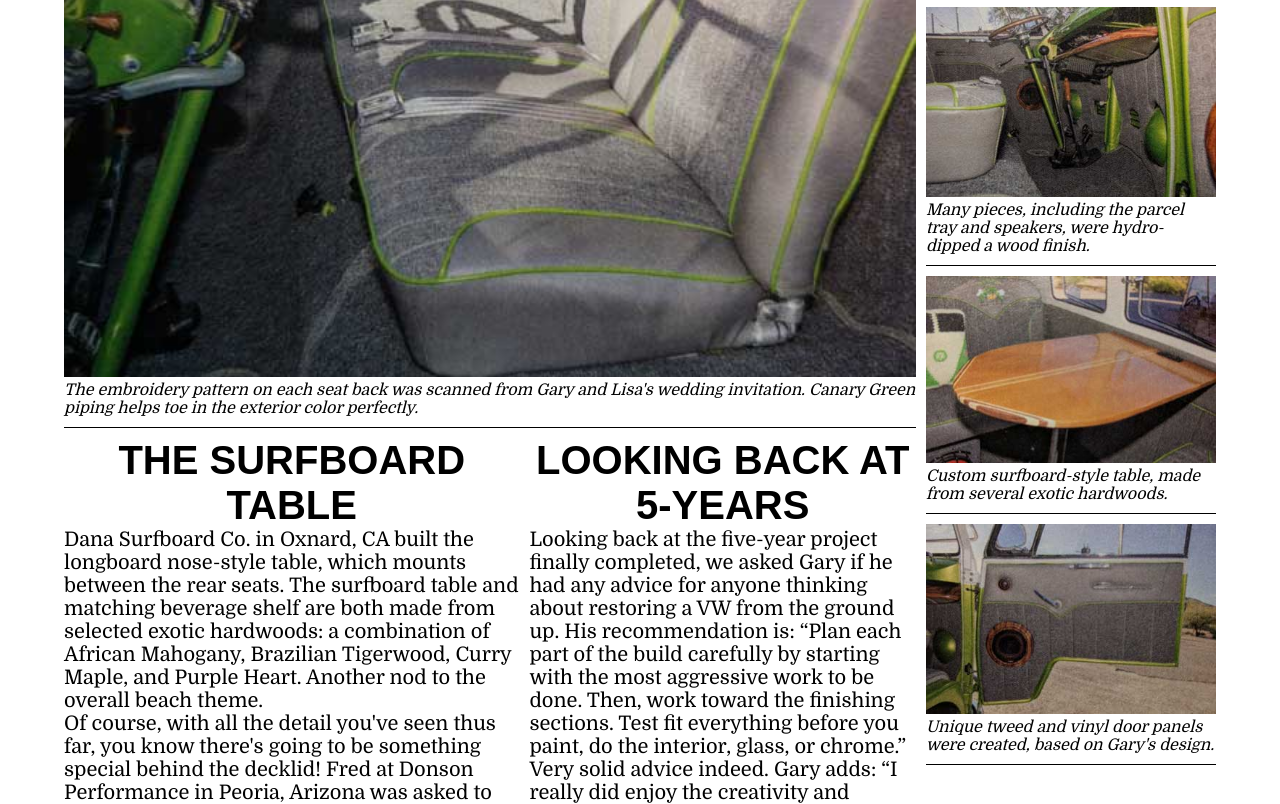
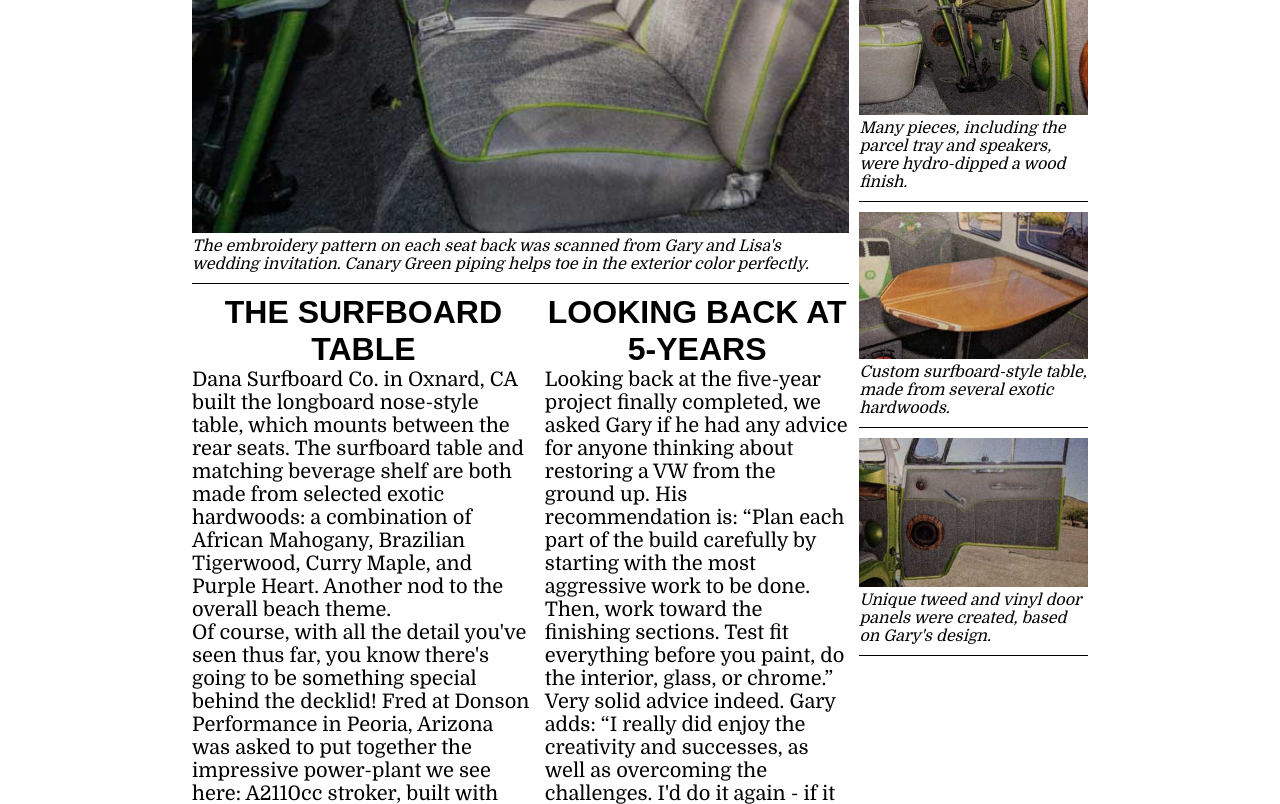
Before and after one commit to cameronl-4908/graph130-final, a plain HTML site: page pages/page3.html in a window 1280 px wide. Shown: the part 626-1430 px from the top of the page. Drawn offline with Linux system fonts and the light colour scheme; a web font is replaced by a local one.

Commit message:
some more clean

```diff
--- a/styles/four1024.css
+++ b/styles/four1024.css
@@ -23,9 +23,7 @@ figure {
     font-size:.75em;
     width:100%;
 }
-main {
-    margin:0px 10%;
-}
+
 .spec p {
     font-size:1em;
 }
--- a/styles/four1280.css
+++ b/styles/four1280.css
@@ -1,3 +1,6 @@
+main {
+    margin:0px 15%;
+}
 .tiny {
     display:grid;
     grid-template-areas:
--- a/styles/index1024.css
+++ b/styles/index1024.css
@@ -1,6 +1,7 @@
 body {
     font-size:1.5em;
     background-size:cover;
+
 
 }
 
--- a/styles/index1280.css
+++ b/styles/index1280.css
@@ -4,7 +4,7 @@ body {
     font-size:2em;
 }
 .indexmain {
-    margin:0px 5%;
+    margin:0px 15%;
 }
 .intro p {
     font-size:2em;
--- a/styles/index480.css
+++ b/styles/index480.css
@@ -16,7 +16,6 @@ body{
     background-size:cover;
     background-attachment:fixed;
     background-position:left;
-
 }
 header {
 
@@ -90,6 +89,7 @@ h1 {
     font-size:1.5em;
     padding:10px 0px;
     border-top:1px solid;
+
 }
 h2{
     font-family: "Alumni Sans", sans-serif;
@@ -99,12 +99,14 @@ h2{
 .quote {
     padding:10px 0px;
     border-top:1px solid;
+
 }
 .shell {
     border-top:1px solid;
     display:grid;
     grid-template-columns:auto auto;
     padding:10px 0px;
+
 }
 
 .shell p {
--- a/styles/three1024.css
+++ b/styles/three1024.css
@@ -10,9 +10,7 @@ nav li {
     border:none;
 }
 
-main {
-    margin:10px 5%;
-}
+
 @media screen and (min-width:700px) {
     article {
     display:grid;
--- a/styles/three1280.css
+++ b/styles/three1280.css
@@ -1,5 +1,9 @@
+
+main {
+    margin:10px 15%;
+}
 h2 {
-    font-size:2.5em;
+    font-size:2em;
 }
 p {
     font-size:1.25em;
--- a/styles/two1280.css
+++ b/styles/two1280.css
@@ -1,5 +1,8 @@
 body {
     background-image: url("../images/background2.jpg");
+}
+main {
+    margin:0px 15%;
 }
 p {
     font-size:1.25em;
```
